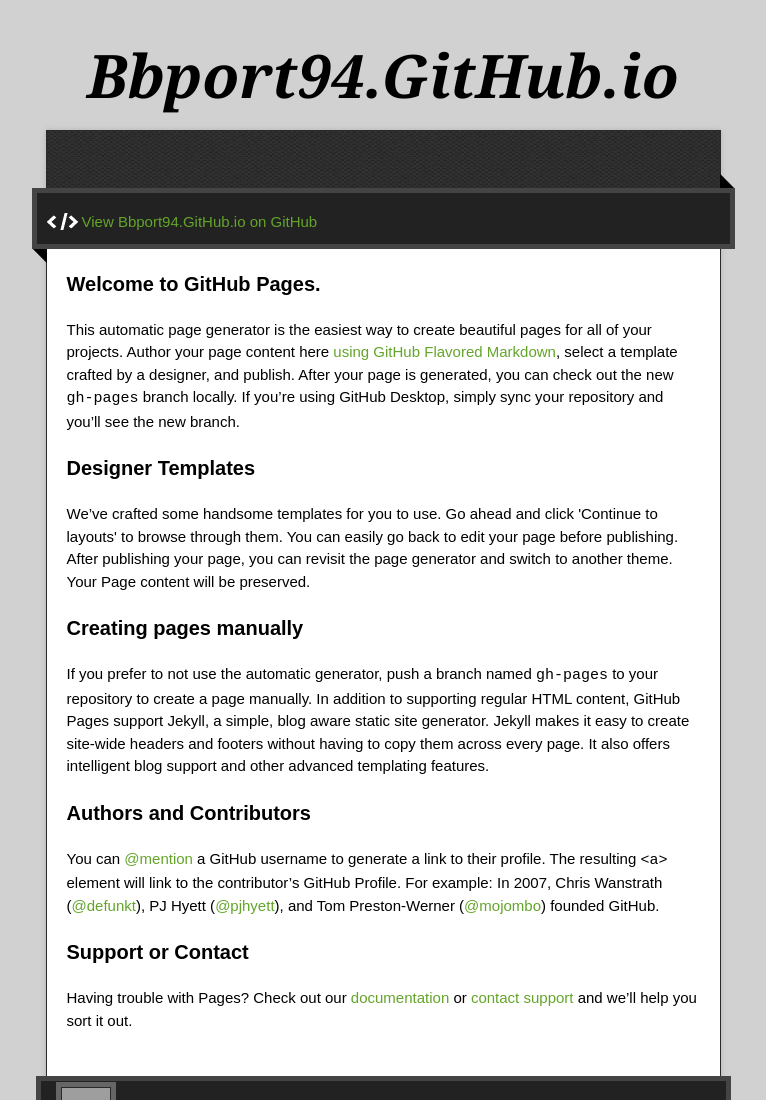
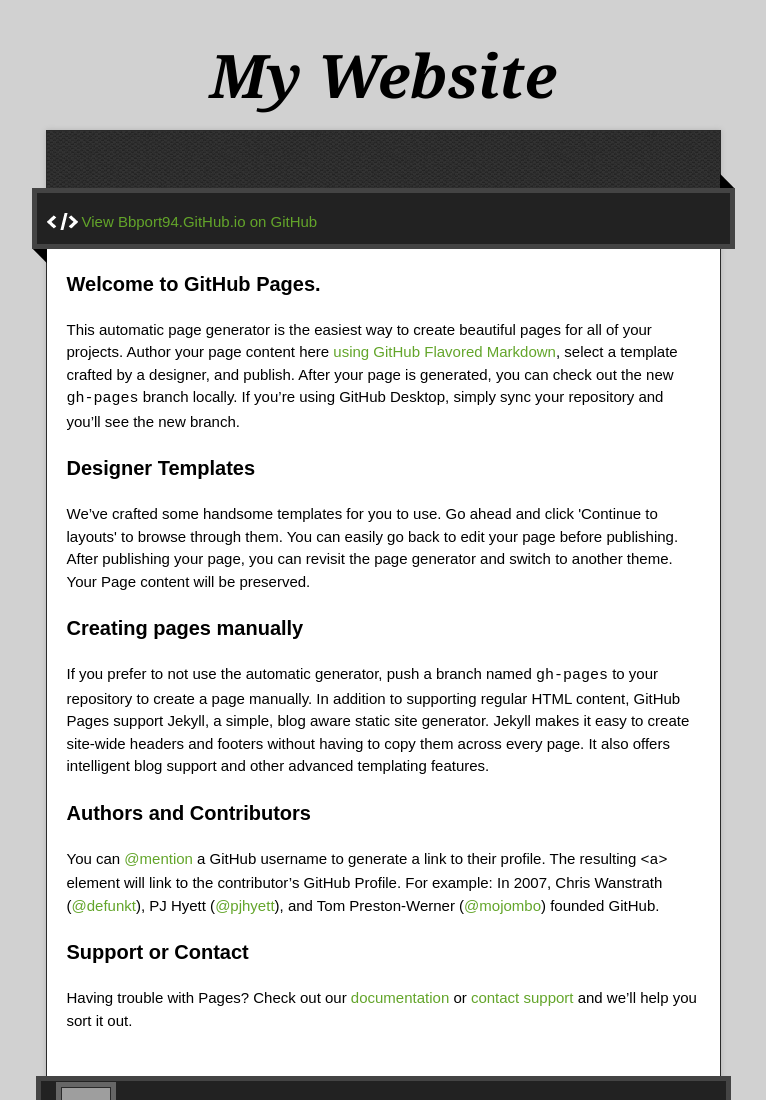
Before and after one commit to BBPort94/BBPort94.github.io, a plain HTML site: page index.html in a window 1280 px wide. Shown: the top 1100 px of the page, without its empty margins (257-1023 px from the left). Drawn offline with nearby package versions, Linux system fonts and the light colour scheme; grey boxes are pictures that could not be loaded.

Commit message:
Update index.html

```diff
--- a/index.html
+++ b/index.html
@@ -22,7 +22,7 @@
 
   <div class="wrapper">
     <header>
-      <h1 class="title">Bbport94.GitHub.io</h1>
+      <h1 class="title">My Website</h1>
     </header>
     <div id="container">
       <p class="tagline"></p>
```
